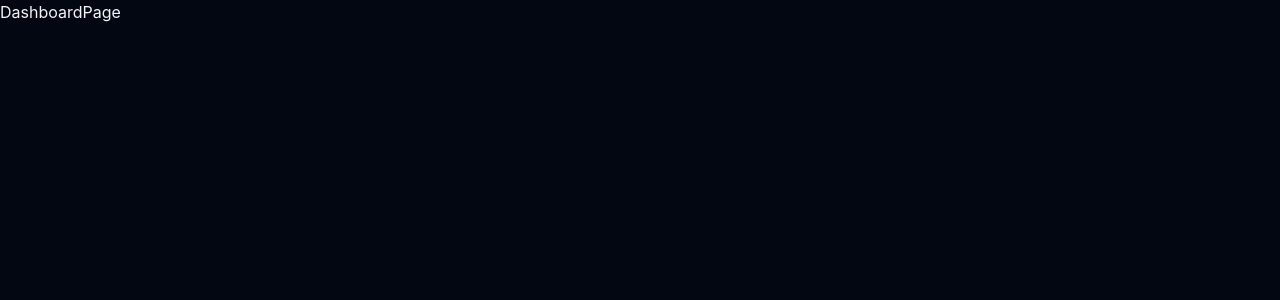
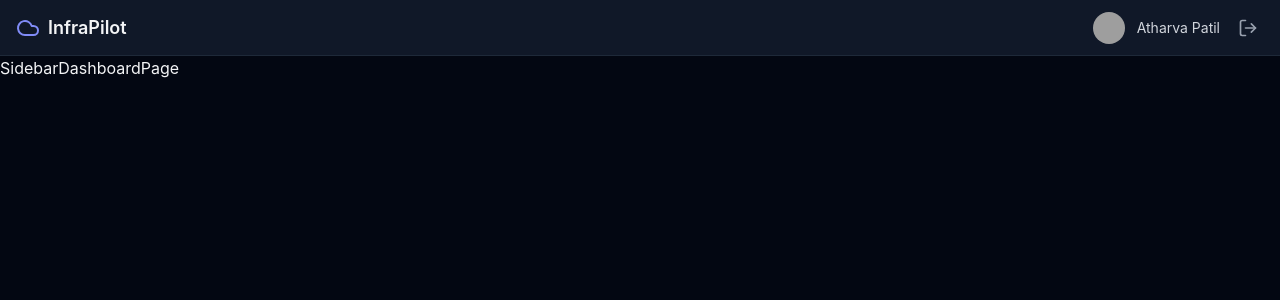
Before and after one commit to UMass-Agentic-Systems/InfraPilot-frontend, a React (Vite) app: page /signin in a window 1280 px wide. Both pictures are taken after a click on the button "Continue with Google". Shown: the top 300 px of the page. Built offline with nearby package versions, Linux system fonts and the light colour scheme; grey boxes are pictures that could not be loaded.

Commit message:
feat: implement DashboardLayout shell with top bar and sidebar (closes #6) - Add top bar with logo, user avatar/name, and sign-out button.

```diff
--- a/src/layouts/DashboardLayout.jsx
+++ b/src/layouts/DashboardLayout.jsx
@@ -1,5 +1,54 @@
-import { Outlet } from 'react-router-dom'
+import { Outlet, useNavigate } from 'react-router-dom'
+import { Cloud, LogOut } from 'lucide-react'
+import { useAuth } from '../context/AuthContext'
+import Sidebar from '../components/Sidebar'
 
 export default function DashboardLayout() {
-  return <Outlet />
+  const { user, signOut } = useAuth()
+  const navigate = useNavigate()
+
+  const handleSignOut = () => {
+    signOut()
+    navigate('/')
+  }
+
+  return (
+    <div className="h-screen overflow-hidden flex flex-col bg-gray-950">
+      {/* Top Bar */}
+      <header className="h-14 bg-gray-900 border-b border-gray-800 flex items-center justify-between px-4 flex-shrink-0">
+        {/* Left: Logo */}
+        <div className="flex items-center gap-2 text-gray-100">
+          <Cloud className="w-6 h-6 text-brand-400" />
+          <span className="font-semibold text-lg">InfraPilot</span>
+        </div>
+
+        {/* Right: User info + sign-out */}
+        <div className="flex items-center gap-3">
+          {user?.avatar && (
+            <img
+              src={user.avatar}
+              alt={user.name}
+              className="w-8 h-8 rounded-full"
+            />
+          )}
+          <span className="hidden sm:block text-sm text-gray-300">{user?.name}</span>
+          <button
+            onClick={handleSignOut}
+            className="p-1.5 text-gray-400 hover:text-gray-100 hover:bg-gray-800 rounded-md transition-colors"
+            aria-label="Sign out"
+          >
+            <LogOut className="w-5 h-5" />
+          </button>
+        </div>
+      </header>
+
+      {/* Two-column layout */}
+      <div className="flex flex-1 overflow-hidden">
+        <Sidebar />
+        <main className="flex-1 overflow-hidden">
+          <Outlet />
+        </main>
+      </div>
+    </div>
+  )
 }
```
